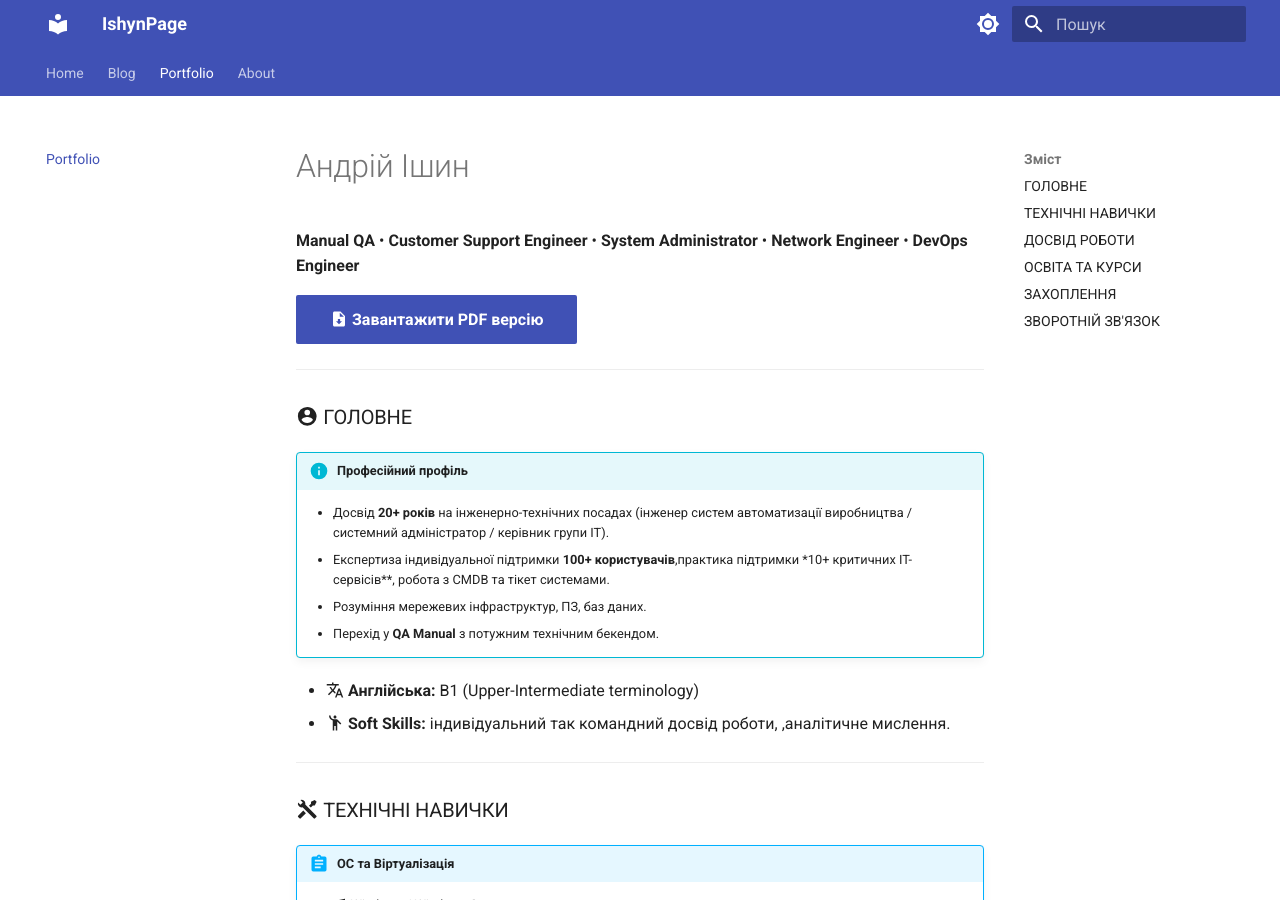
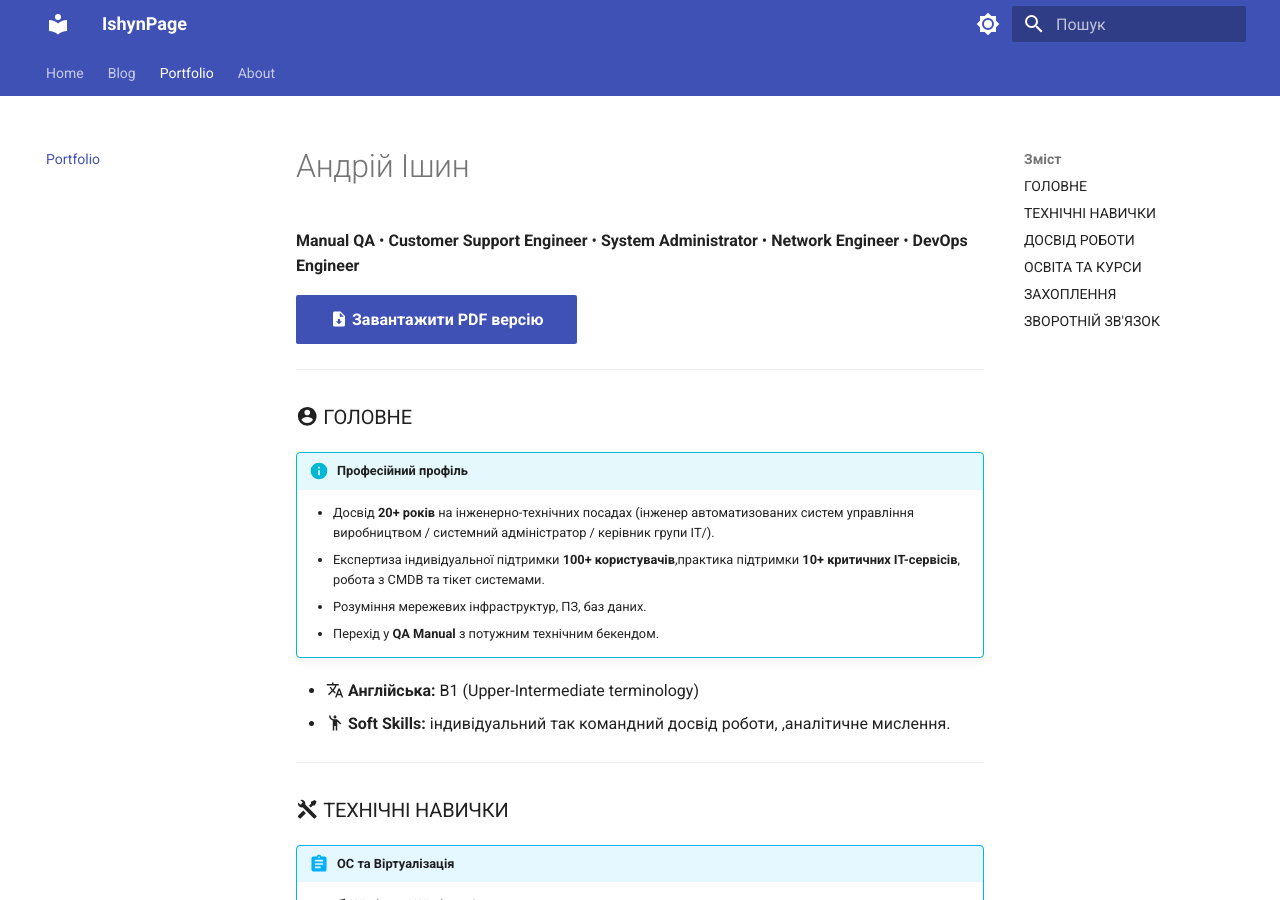
Before and after one commit to Ishyn/MkDocs-site, an MkDocs documentation site: the page built from docs/portfolio.md, in a window 1280 px wide and 900 px high. Built offline with MkDocs 1.6.1 and Material for MkDocs 9.7.7, drawn with Linux system fonts in a browser that asks for light colours.

Commit message:
update 4

```diff
--- a/docs/portfolio.md
+++ b/docs/portfolio.md
@@ -9,8 +9,8 @@
 
 !!! info "Професійний профіль"
 
-    *   Досвід **20+ років** на інженерно-технічних посадах (інженер систем автоматизації виробництва / системний адміністратор / керівник групи ІТ).
-    *   Експертиза індивідуальної підтримки **100+ користувачів**,практика підтримки *10+ критичних IT-сервісів**, робота з CMDB та тікет системами.
+    *   Досвід **20+ років** на інженерно-технічних посадах (інженер автоматизованих систем управління виробництвом / системний адміністратор / керівник групи ІТ/).
+    *   Експертиза індивідуальної підтримки **100+ користувачів**,практика підтримки **10+ критичних IT-сервісів**, робота з CMDB та тікет системами.
     *   Розуміння мережевих інфраструктур, ПЗ, баз даних.
     *   Перехід у **QA Manual** з потужним технічним бекендом.
 
```
